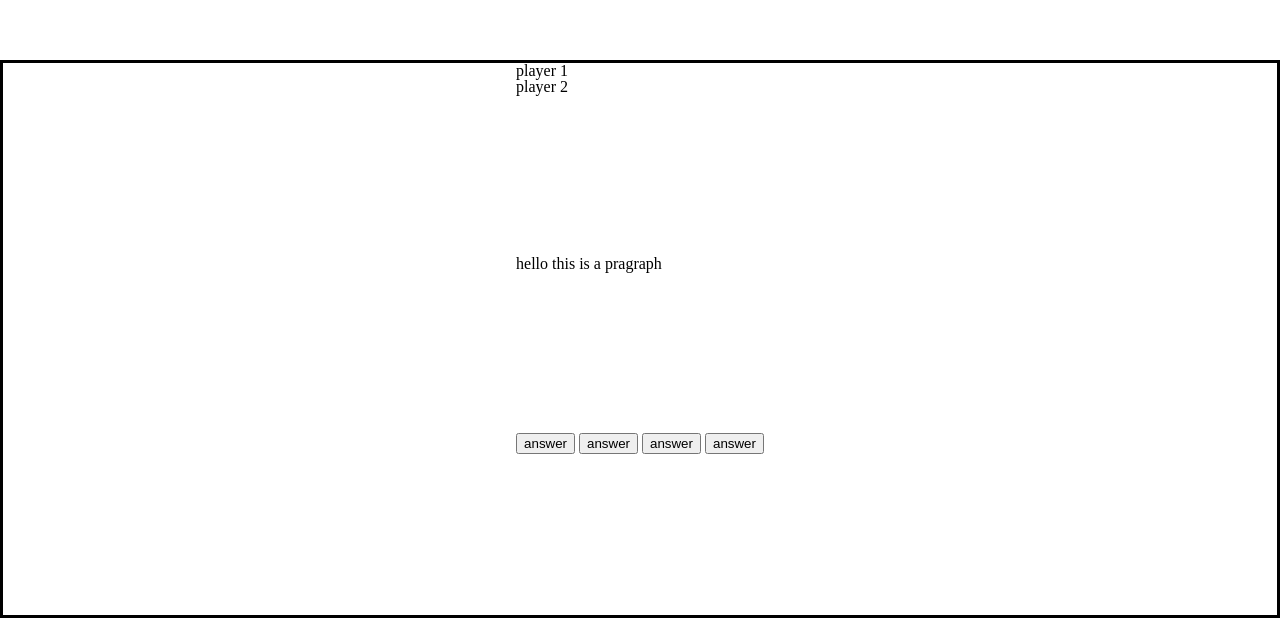
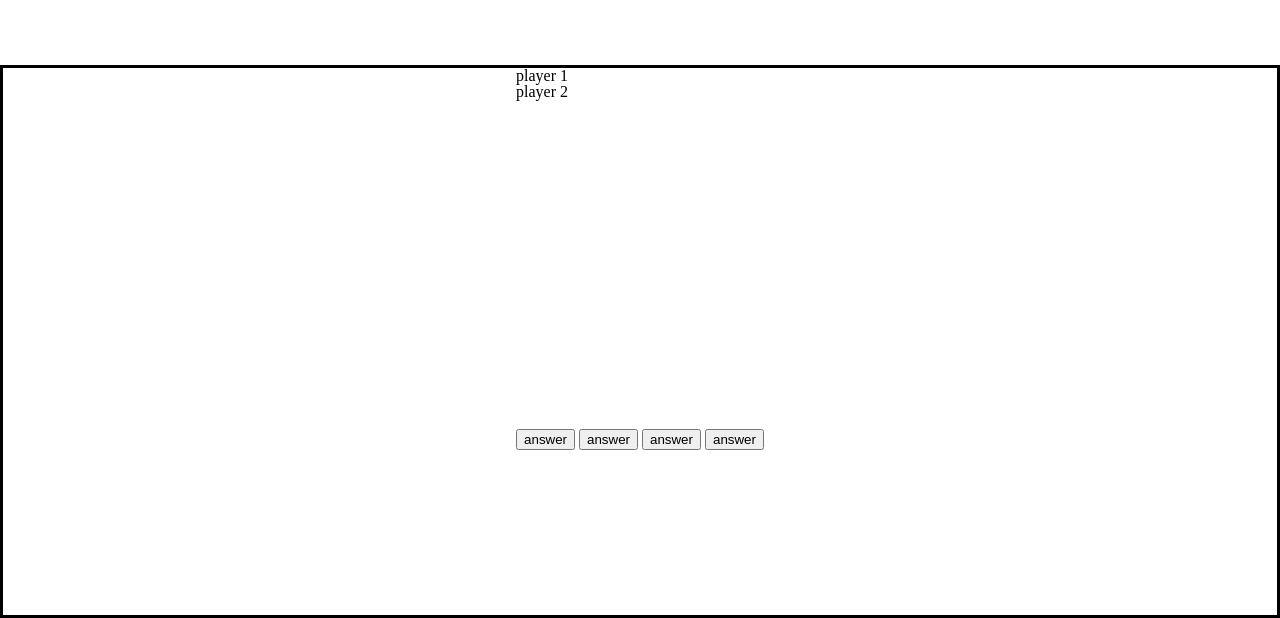
Before and after one commit to chrispscott/trivia-game, a plain HTML site: page index.html in a window 1280 px wide. Shown: the part 182-800 px from the top of the page. Drawn offline with Linux system fonts and the light colour scheme.

Commit message:
minor changes

```diff
--- a/index.html
+++ b/index.html
@@ -15,7 +15,7 @@
             <h3 class="pts">player 2 </h3>
         </div>
         <div class="questionbox">
-            <p id="txtbox"> hello  this is a pragraph </p>
+            <p id="txtbox">  </p>
         </div>
         <div>
             <button id="btn1">answer</button>
@@ -23,10 +23,11 @@
             <button id="btn3">answer</button>
             <button id="btn4">answer</button>
         </div>
-
+        <script>
+            document.getElementById('txtbox').innerHTML = this.data[0].txt;
+        </script>
     </div>
 </div>
-
 
     <script src="app.js"></script>
 </body>
```
